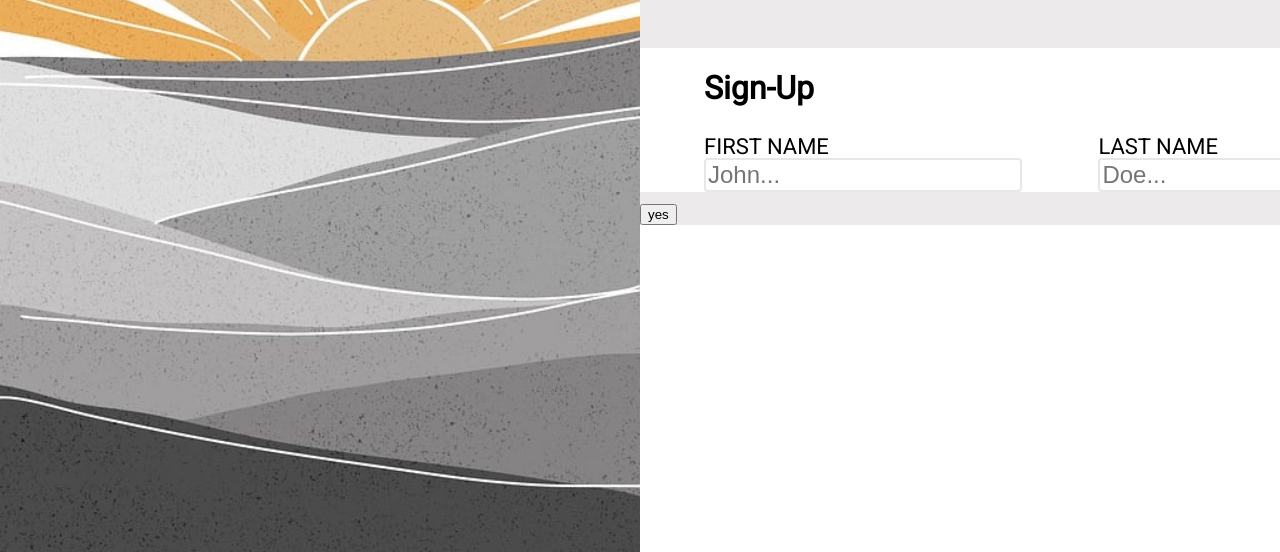
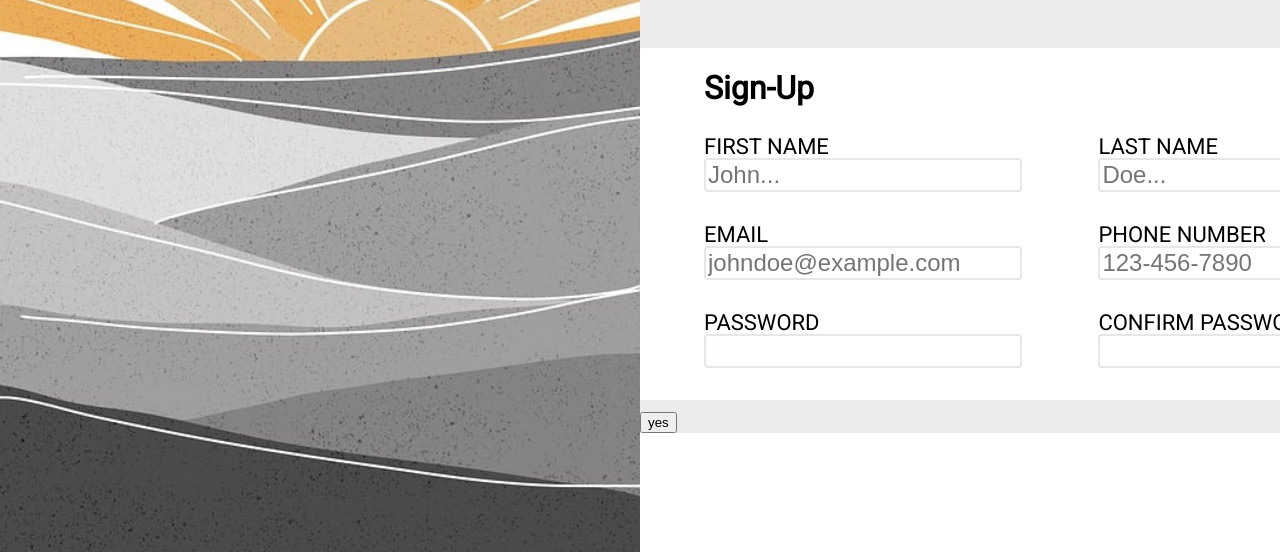
Before and after one commit to bthai2/signup-form, a plain HTML site: page index.html in a window 1280 px wide. Shown: the part 248-800 px from the top of the page. Drawn offline with Linux system fonts and the light colour scheme.

Commit message:
Added all form elements

```diff
--- a/script.js
+++ b/script.js
@@ -1,5 +1,9 @@
 const body = document.querySelector('body');
 const fieldset = document.querySelector('fieldset');
+const form = document.querySelector('form');
+const btn = document.querySelector('button');
+
+btn.addEventListener('click', () => form.submit());
 
 function addInput(node, type, id, placeholder, labelName){
     let label = document.createElement('label');
@@ -15,8 +19,9 @@ function addInput(node, type, id, placeholder, labelName){
     node.appendChild(input);
 }
 
-let fullName = document.createElement('div');
-fullName.classList.add('row');
+// User Name
+let nameInfo = document.createElement('div');
+nameInfo.classList.add('row');
 
 let firstName = document.createElement('div');
 firstName.classList.add('formElement');
@@ -26,7 +31,42 @@ let lastName = document.createElement('div');
 lastName.classList.add('formElement');
 addInput(lastName, 'text', 'last_name', 'Doe...', 'LAST NAME')
 
-fullName.appendChild(firstName);
-fullName.appendChild(lastName);
+nameInfo.appendChild(firstName);
+nameInfo.appendChild(lastName);
 
-fieldset.appendChild(fullName);
+fieldset.appendChild(nameInfo);
+
+// User Contact Info
+let contactInfo = document.createElement('div');
+contactInfo.classList.add('row');
+
+let email = document.createElement('div');
+email.classList.add('formElement');
+addInput(email, 'email', 'email_info', 'johndoe@example.com', 'EMAIL');
+
+let phone = document.createElement('div');
+phone.classList.add('formElement');
+addInput(phone, 'tel', 'phone_info', '123-456-7890', 'PHONE NUMBER');
+phone.lastChild.setAttribute('pattern', pattern='[0-9]{3}-[0-9]{3}-[0-9]{4}');
+
+contactInfo.appendChild(email);
+contactInfo.appendChild(phone);
+
+fieldset.appendChild(contactInfo);
+
+// User Password
+let passwordInfo = document.createElement('div');
+passwordInfo.classList.add('row');
+
+let password = document.createElement('div');
+password.classList.add('formElement');
+addInput(password, 'password', 'pass_info', '', 'PASSWORD');
+
+let confirmPass = document.createElement('div');
+confirmPass.classList.add('formElement');
+addInput(confirmPass, 'password', 'confirm_pass', '', 'CONFIRM PASSWORD');
+
+passwordInfo.appendChild(password);
+passwordInfo.appendChild(confirmPass);
+
+fieldset.appendChild(passwordInfo);
--- a/style.css
+++ b/style.css
@@ -96,19 +96,24 @@ img {
     gap: 10%;
     font-size: 22px;
     font-weight: normal;
+    margin-bottom: 32px;
 }
 
-input[type='text'] {
+input {
     font-size: 24px;
     border-radius: 4px;
     border-color: #E5E7EB;
     border-style: solid;
 }
 
-input[type='text']:focus {
+input:focus {
     border-color: blue;
     box-shadow: 0px 3px 15px lightgray;
     outline: none;
+}
+
+input:invalid {
+    border-color: red;
 }
 
 .formElement {
```
